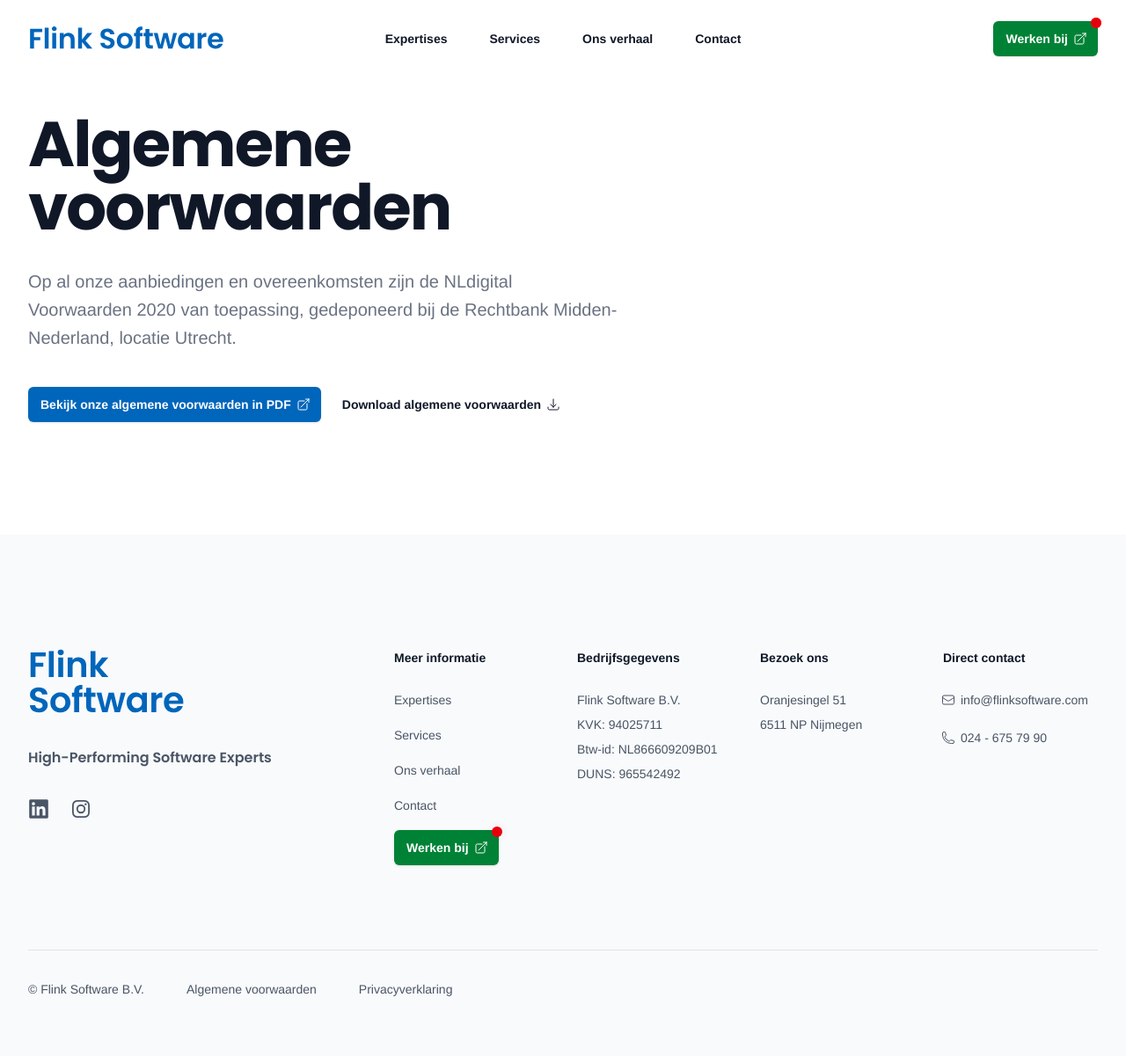
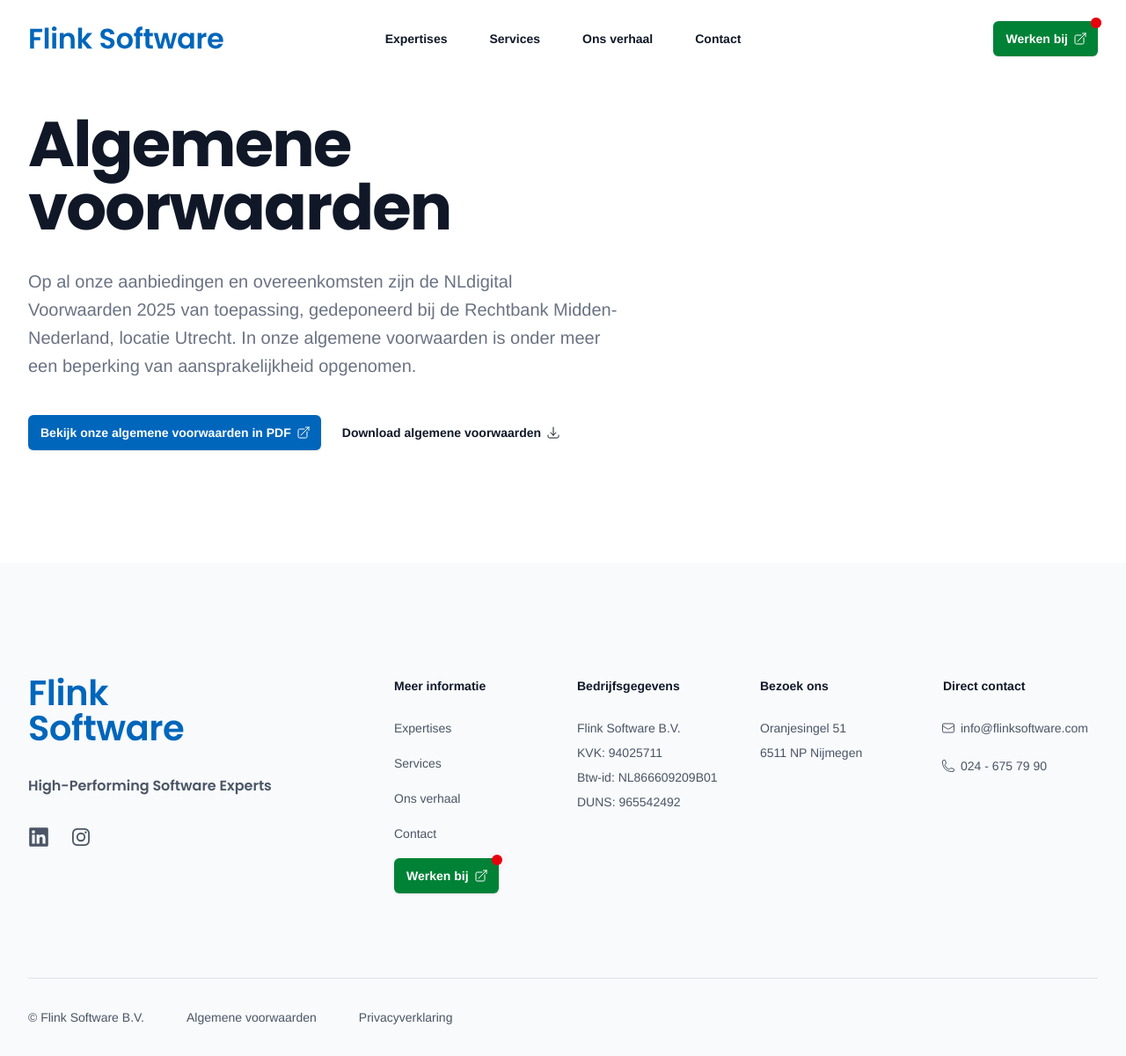
Before and after one commit to FlinkSoftware/flinksoftware.github.io, a Jekyll site: the page built from docs/algemene-voorwaarden.html, in a window 1280 px wide. Shown: the whole page at 88% size. Built offline with Jekyll 4.4.1, drawn with Linux system fonts in a browser that asks for light colours; before the commit the page ends 1169 px from its top, so only the background shows below that.

Commit message:
New general conditions

```diff
--- a/docs/algemene-voorwaarden.html
+++ b/docs/algemene-voorwaarden.html
@@ -7,12 +7,13 @@ title: Algemene voorwaarden — Flink Software
     <div class="mx-auto max-w-2xl lg:mx-0">
       <h1 class="font-display text-5xl font-bold tracking-tight text-gray-900 sm:text-7xl">Algemene voorwaarden</h1>
       <p class="mt-8 text-pretty text-lg font-medium text-gray-500 sm:text-xl/8">
-        Op al onze aanbiedingen en overeenkomsten zijn de NLdigital Voorwaarden 2020 van toepassing, gedeponeerd bij de
-        Rechtbank Midden-Nederland, locatie Utrecht.
+        Op al onze aanbiedingen en overeenkomsten zijn de NLdigital Voorwaarden 2025 van toepassing, gedeponeerd bij de
+        Rechtbank Midden-Nederland, locatie Utrecht. In onze algemene voorwaarden is onder meer een beperking van
+        aansprakelijkheid opgenomen.
       </p>
       <div class="mt-10 flex flex-wrap items-center gap-6">
         <a
-          href="/docs/NLdigital-Voorwaarden-NL.pdf"
+          href="/docs/NLdigital-Voorwaarden-2025-NL.pdf"
           target="_blank"
           class="bg-primary focus-visible:outline-primary inline-flex items-center gap-x-1.5 rounded-md px-3.5 py-2.5 text-sm font-semibold text-white shadow-sm hover:bg-blue-800 focus-visible:outline focus-visible:outline-2 focus-visible:outline-offset-2">
           Bekijk onze algemene voorwaarden in PDF
@@ -25,8 +26,8 @@ title: Algemene voorwaarden — Flink Software
           </svg>
         </a>
         <a
-          href="/docs/NLdigital-Voorwaarden-NL.pdf"
-          download="NLdigital-Voorwaarden-NL.pdf"
+          href="/docs/NLdigital-Voorwaarden-2025-NL.pdf"
+          download="NLdigital-Voorwaarden-2025-NL.pdf"
           class="inline-flex items-center gap-x-1.5 text-sm/6 font-semibold text-gray-900">
           Download algemene voorwaarden
           <svg class="-mr-0.5 size-4" fill="none" viewBox="0 0 24 24" stroke-width="1.5" stroke="currentColor">
```
Also changed, not shown: 3 other files.
